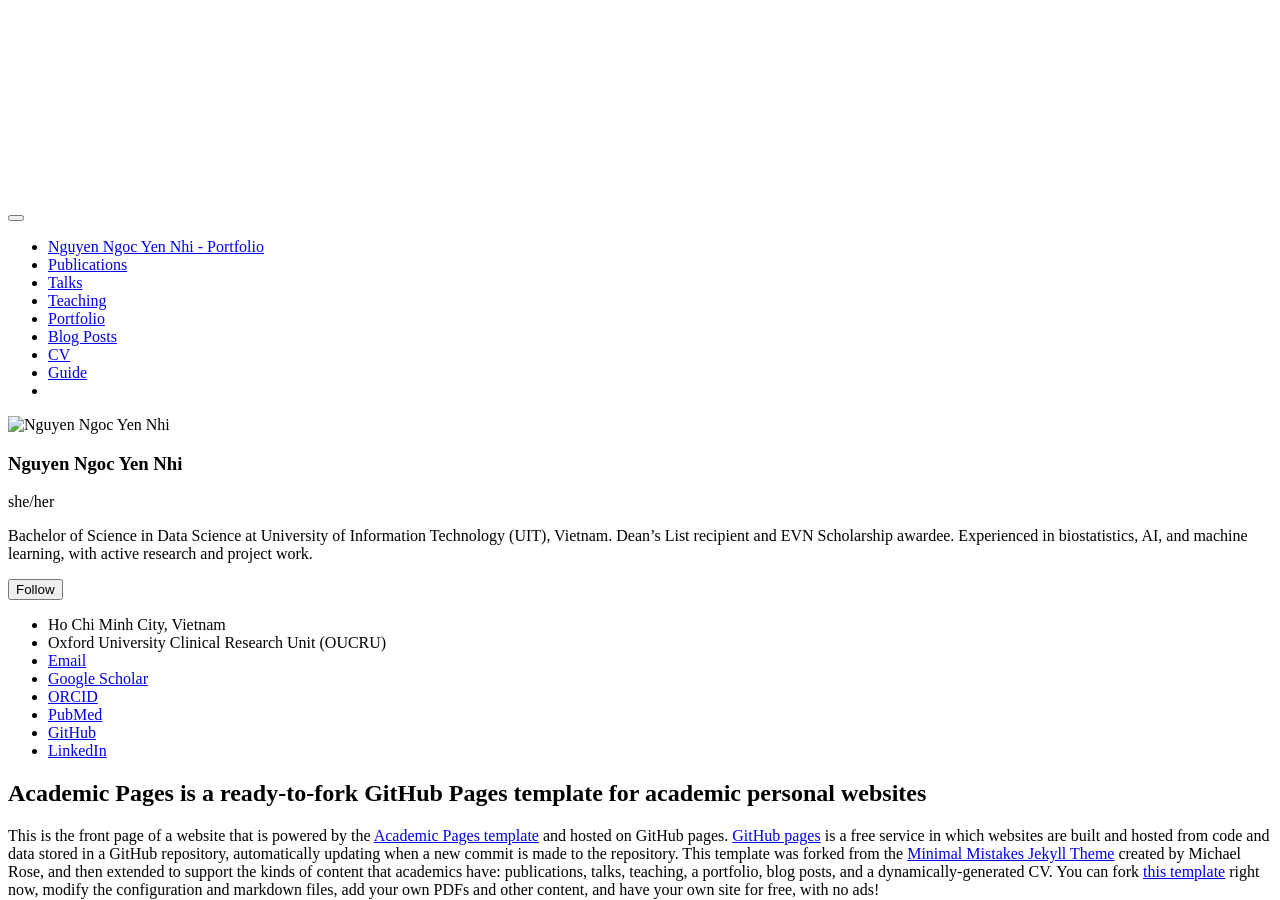
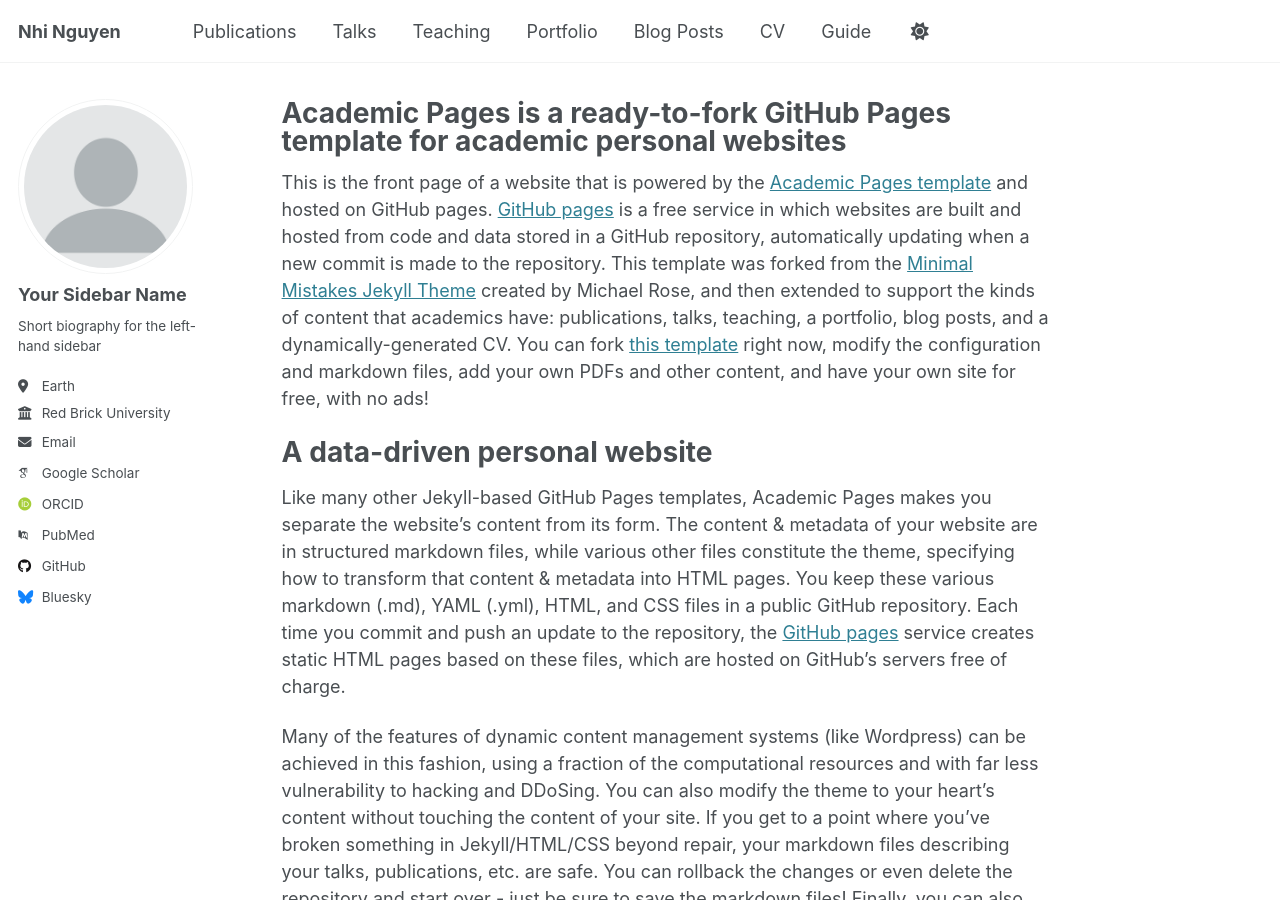
Before and after one commit to dalietnguyen342/dalietnguyen342.github.io, a Jekyll site: the page built from _pages/about.md, in a window 1280 px wide and 900 px high. Built offline with Jekyll 4.4.1, drawn with Linux system fonts in a browser that asks for light colours; some web fonts are replaced; a script bundle is joined from its source files by our own code; library files that are not in the unit come from our copies.

Commit message:
Update _config.yml

```diff
--- a/_config.yml
+++ b/_config.yml
@@ -9,13 +9,13 @@
 # Basic Site Settings
 locale                   : "en-US"
 site_theme               : "default"
-title                    : "Nguyen Ngoc Yen Nhi - Portfolio"
+title                    : "Nhi Nguyen"
 title_separator          : "-"
 name                     : &name "Nguyen Ngoc Yen Nhi"
-description              : &description "Data Science Student & Researcher | Biostatistician Intern at OUCRU | Specializing in AI, Machine Learning, and Biostatistics"
-url                      : dalietnguyen342.github.io # the base hostname & protocol for your site e.g. "https://[your GitHub username].github.io"
+description              : &description "Data Science Student & Researcher"
+url                      : https://dalietnguyen342.github.io  # the base hostname & protocol for your site e.g. "https://[your GitHub username].github.io"
 baseurl                  : "" # the subpath of your site, e.g. "/blog"
-repository               : "dalietnguyen342/dalietnguyen342.github.io"
+repository               : "dalietnguyen342/dalietnguyen342.github.io "
 
 # Site Author - The following control what appear as part of the author content on the side bar.
 #               If a field is blank the icon and link will not appear, otherwise it will be shown.
@@ -23,13 +23,13 @@ repository               : "dalietnguyen342/dalietnguyen342.github.io"
 author:
   # Biographic information
   avatar           : "profile.png"
-  name             : "Nguyen Ngoc Yen Nhi"
-  pronouns         : "she/her"
-  bio              : "Bachelor of Science in Data Science at University of Information Technology (UIT), Vietnam. Dean’s List recipient and EVN Scholarship awardee. Experienced in biostatistics, AI, and machine learning, with active research and project work."
-  location         : "Ho Chi Minh City, Vietnam"
-  employer         : "Oxford University Clinical Research Unit (OUCRU)"
+  name             : "Your Sidebar Name"
+  pronouns         : # example: "she/her"
+  bio              : "Short biography for the left-hand sidebar"
+  location         : "Earth"
+  employer         : "Red Brick University"
   uri              : # URL
-  email: "yennhinguyenngoc.work@gmail.com"
+  email            : "none@example.org"
 
   # Academic websites
   arxiv            : # URL - Update with the correct link to your profile
@@ -45,12 +45,12 @@ author:
   bitbucket        : # Username - Update with your username on the site
   codepen          : # Username
   dribbble         : # Username
-  github           : "NhiNguyen34"
+  github           : "academicpages"
   kaggle           : # Username
   stackoverflow    : # User number or user number and name (i.e., use "1" or "1/jeff-atwood")
 
   # Social media
-  bluesky          : #"bsky.app" # Replace this with you Bluesky username
+  bluesky          : "bsky.app" # Replace this with you Bluesky username
   facebook         : # Username
   flickr           : # Username
   foursquare       : # Username
@@ -59,7 +59,7 @@ author:
   keybase          : # Username
   instagram        : # Username
   lastfm           : # Username
-  linkedin         : "https://www.linkedin.com/in/yennhinguyenngoc03/"
+  linkedin         : # Username
   mastodon         : # URL
   medium           : # URL
   pinterest        : # Username
```
